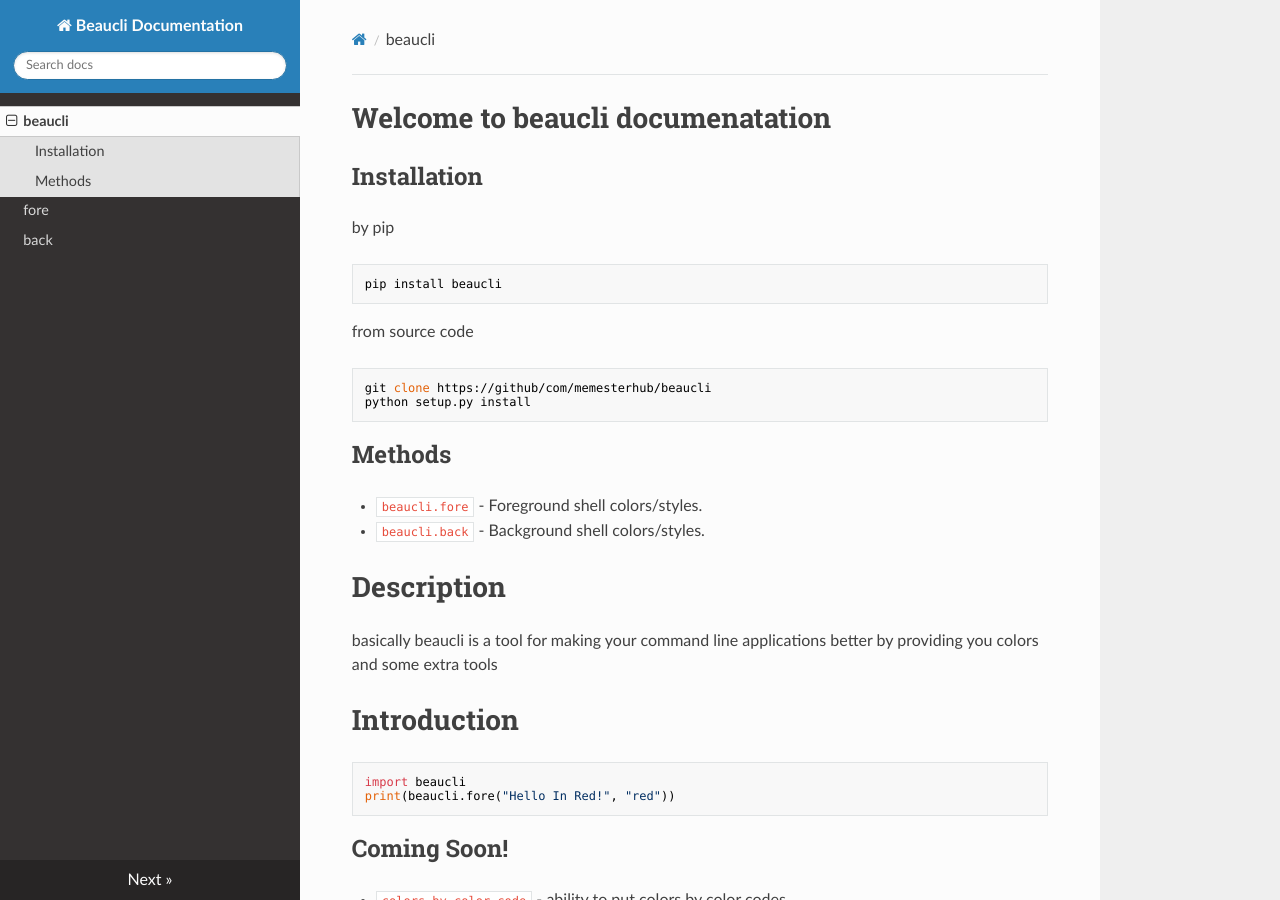
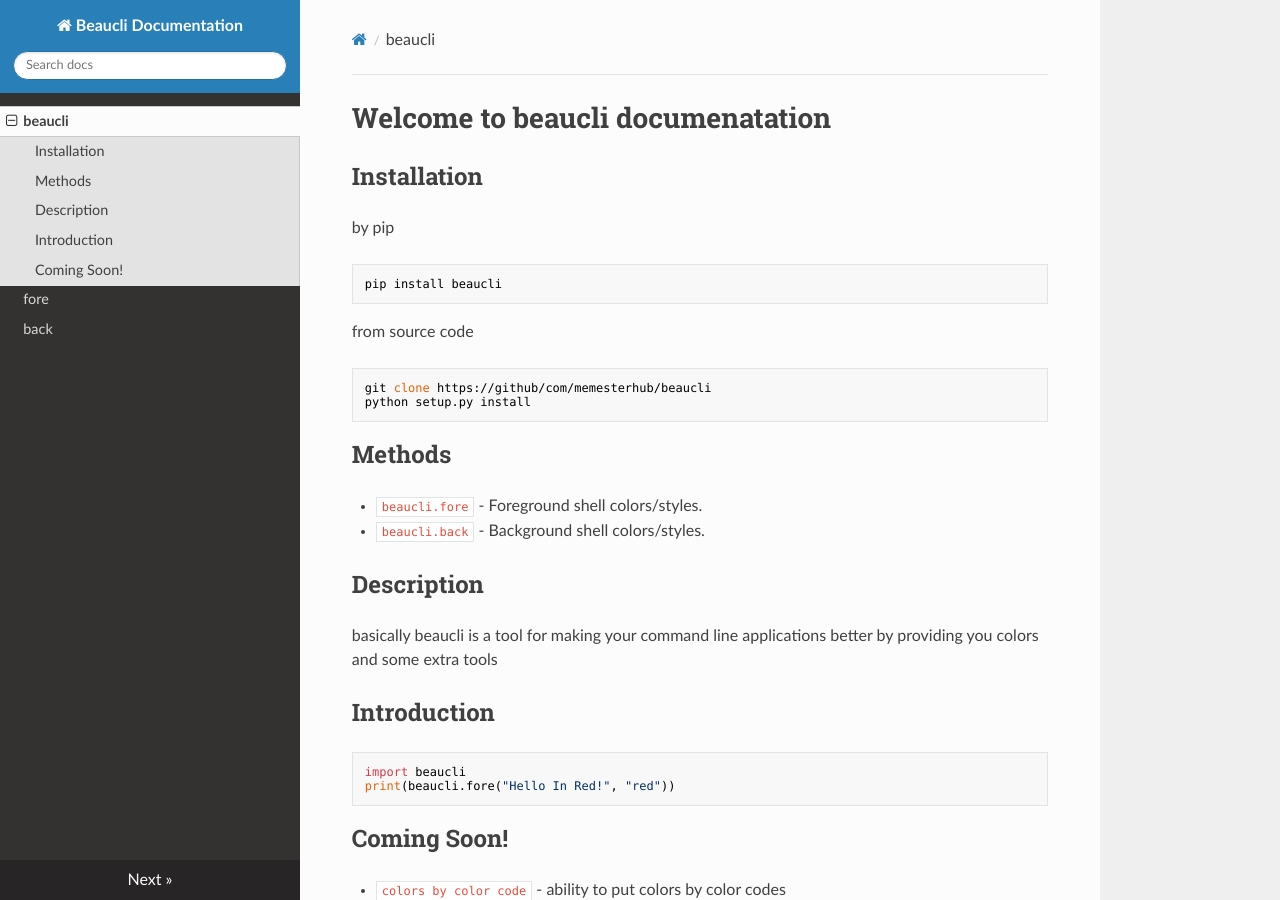
Before and after one commit to memesterhub/beaucli, an MkDocs documentation site: the page built from docs/docs/index.md, in a window 1280 px wide and 900 px high. Built offline with MkDocs 1.6.1, drawn with Linux system fonts in a browser that asks for light colours; nearby versions of some CDN libraries.

Commit message:
added to docs

````diff
--- a/docs/docs/index.md
+++ b/docs/docs/index.md
@@ -17,11 +17,11 @@ python setup.py install
 * `beaucli.fore` - Foreground shell colors/styles.
 * `beaucli.back` - Background shell colors/styles.
 
-# Description
+## Description
 
 basically beaucli is a tool for making your command line applications better by providing you colors and some extra tools
 
-# Introduction
+## Introduction
 
 ```py
 import beaucli
@@ -29,6 +29,7 @@ print(beaucli.fore("Hello In Red!", "red"))
 ```
 
 ## Coming Soon!
+
 * `colors by color code` - ability to put colors by color codes
 
 # Foreground
````
Also changed, not shown: docs/site/index.html, 1 other file.
